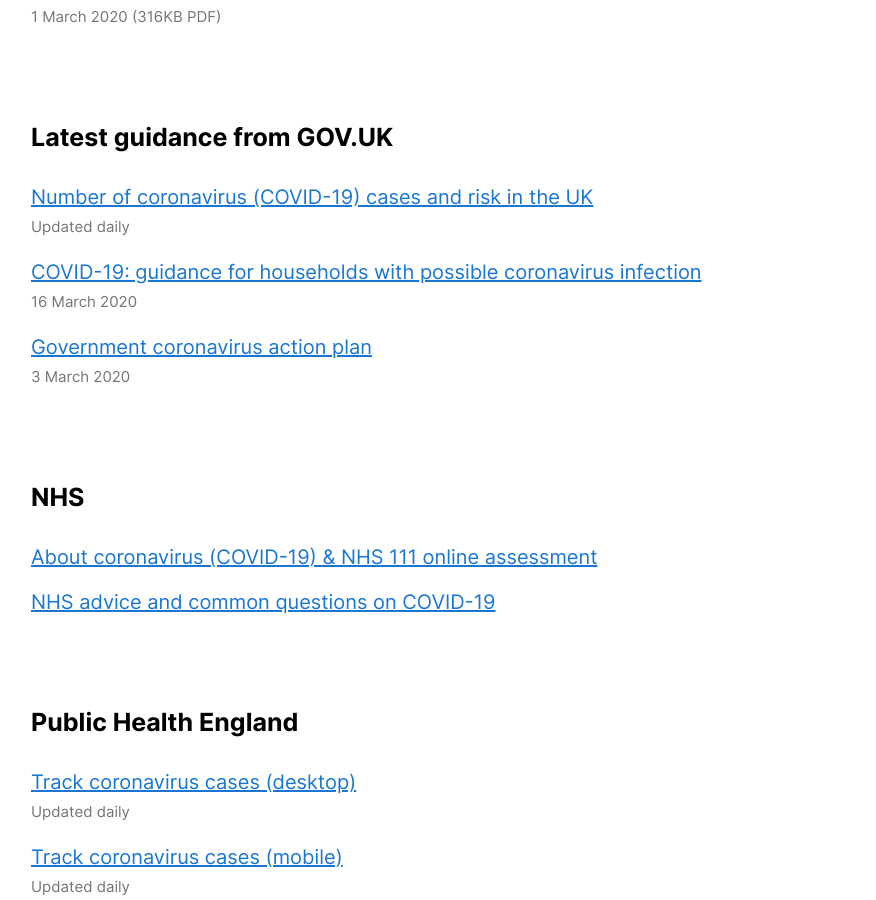
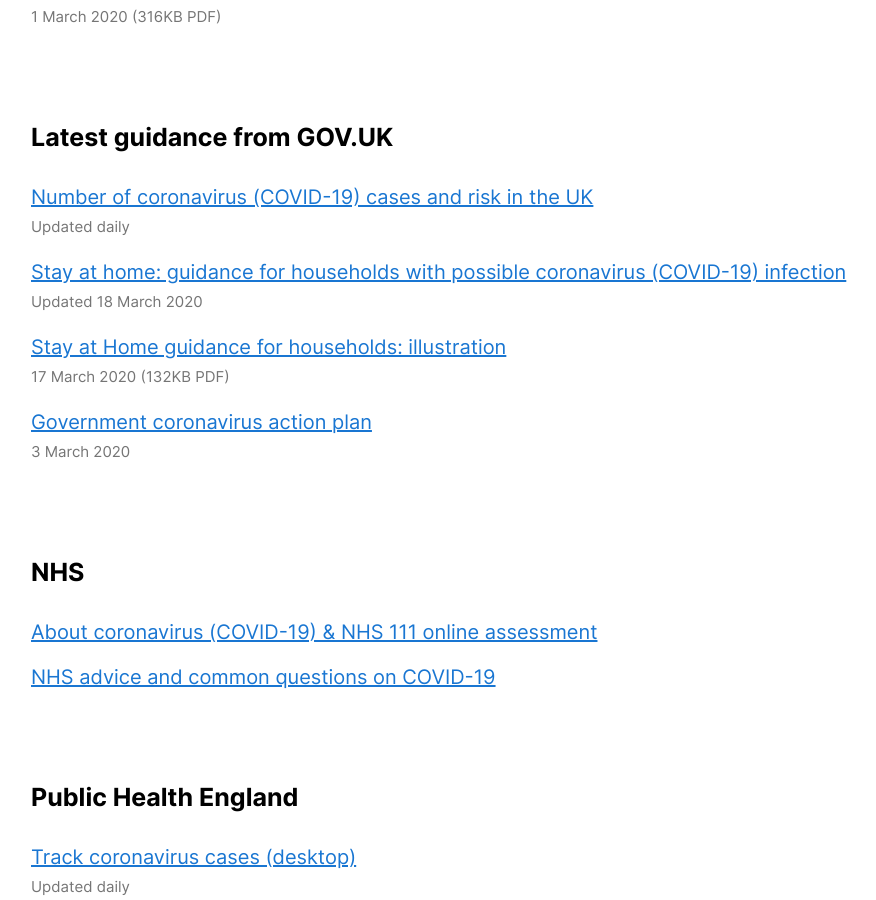
Before and after one commit to cognisant/qphl.co, a Jekyll site: the page built from coronavirus.md, in a window 1280 px wide and 900 px high, scrolled down 1153 px. Shown: the whole window, without its empty margins (159-1035 px from the left). Built offline with Jekyll 4.4.1, drawn with Linux system fonts in a browser that asks for light colours; some of the changed text lies outside the part shown.

Commit message:
Adds stay home diagram

```diff
--- a/coronavirus.md
+++ b/coronavirus.md
@@ -27,7 +27,8 @@
 ## Latest guidance from GOV.UK
 
 - [Number of coronavirus (COVID-19) cases and risk in the UK](https://www.gov.uk/guidance/coronavirus-covid-19-information-for-the-public) <small>Updated daily</small>
-- [COVID-19: guidance for households with possible coronavirus infection](https://www.gov.uk/government/publications/covid-19-stay-at-home-guidance) <small>16 March 2020</small>
+- [Stay at home: guidance for households with possible coronavirus (COVID-19) infection](https://www.gov.uk/government/publications/covid-19-stay-at-home-guidance/stay-at-home-guidance-for-households-with-possible-coronavirus-covid-19-infection) <small>Updated 18 March 2020</small>
+- [Stay at Home guidance for households: illustration](https://assets.publishing.service.gov.uk/government/uploads/system/uploads/attachment_data/file/873635/Stay_at_home_guidance_diagram.pdf) <small>17 March 2020 (132KB PDF)</small>
 - [Government coronavirus action plan](https://assets.publishing.service.gov.uk/government/uploads/system/uploads/attachment_data/file/869827/Coronavirus_action_plan_-_a_guide_to_what_you_can_expect_across_the_UK.pdf) <small>3 March 2020</small>
 
 ## NHS
```
Also changed, not shown: other parts of coronavirus.md (+1 -1 lines).
